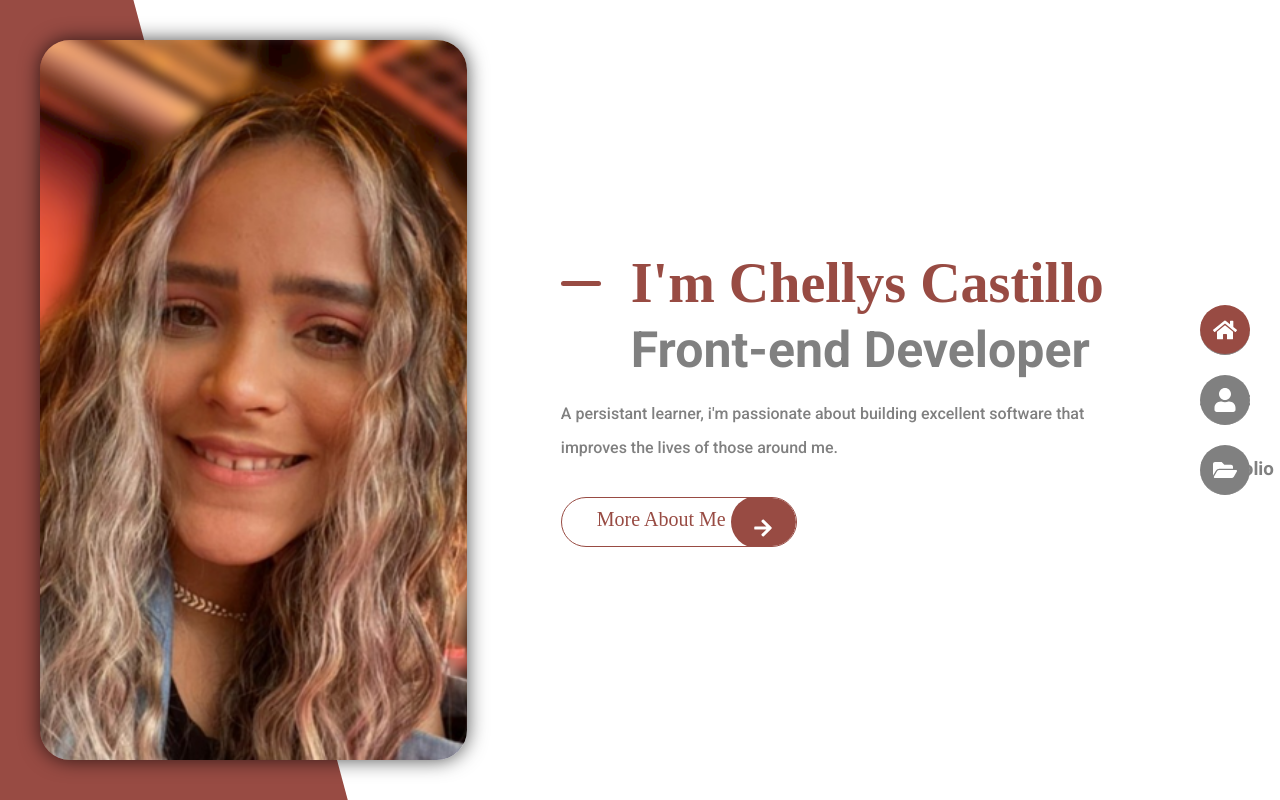
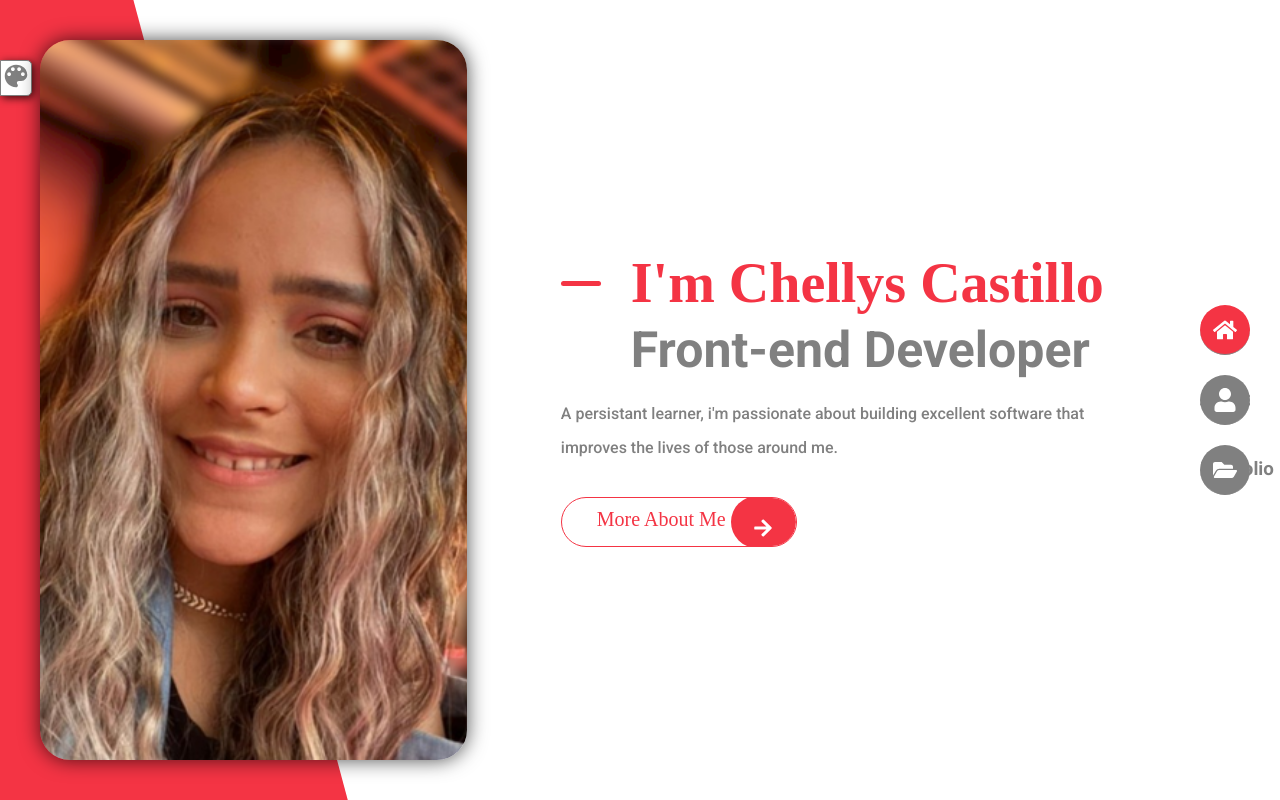
Before and after one commit to chellysA/my-Portfolio, a React (Vite) app: page / in a window 1280 px wide. Built offline with nearby package versions, Linux system fonts and the light colour scheme; a web font is replaced by a local one.

Commit message:
feat: theme done

```diff
--- a/src/App.css
+++ b/src/App.css
@@ -1,7 +1,7 @@
 @import url('https://fonts.googleapis.com/css2?family=Fasthand&family=Roboto:wght@300;400;500;700&display=swap');
 
 :root {
-  --first-color: #984b43;
+  --first-color: #f43444;
   --title-color: #444647;
   --text-color: grey;
   --text-white: white;
@@ -23,6 +23,43 @@
   --weight-800: 800;
 }
 
+body.aqua {
+  --first-color: #08fcd4;
+}
+body.purple {
+  --first-color: #b44cb4;
+}
+body.blue {
+  --first-color: #04a4fc;
+}
+body.green {
+  --first-color: #acfc04;
+}
+body.yellow {
+  --first-color: #fccc04;
+}
+body.red {
+  --first-color: #f43444;
+}
+body.pastelAqua {
+  --first-color: #a4d4cc;
+}
+body.pastelPurple {
+  --first-color: #d4b4d4;
+}
+body.pastelGreen {
+  --first-color: #dcf48c;
+}
+body.pastelRed {
+  --first-color: #fc7454;
+}
+
+body.pastelYellow {
+  --first-color: #fcdc74;
+}
+body.pastelBlue {
+  --first-color: #b4ccdc;
+}
 * {
   margin: 0;
   padding: 0;
--- a/src/App.jsx
+++ b/src/App.jsx
@@ -3,11 +3,13 @@ import './App.css';
 import NavBar from './components/NavBar';
 import React from 'react';
 import Routes from './root/Routes';
+import Theme from './components/Theme';
 
 function App() {
   return (
     <Router>
       <NavBar />
+      <Theme />
       <Routes />
     </Router>
   );
--- a/src/components/Theme/Theme.css
+++ b/src/components/Theme/Theme.css
@@ -0,0 +1,33 @@
+.theme__container {
+  width: 80%;
+  height: 80%;
+  background-color: var(--body-color);
+  grid-template-columns: repeat(4, 1fr);
+  margin-inline: auto;
+  place-items: center;
+}
+.theme__title {
+  color: var(--text-color);
+  font-size: var(--h2-font-size);
+  text-align: center;
+}
+.span__color {
+  color: var(--first-color);
+}
+.toggle__theme {
+  position: fixed;
+  z-index: 1;
+  background-color: var(--body-color);
+  top: 60px;
+  border-radius: 0px 5px 5px 0px;
+  border: 1px solid var(--text-color);
+  box-shadow: rgba(0, 0, 0, 0.75) 2px 2px 9px 0px;
+}
+.toggle__theme:hover .icon {
+  color: var(--first-color);
+}
+.icon {
+  width: 30px;
+  height: 30px;
+  color: var(--text-color);
+}
--- a/src/components/Theme/index.jsx
+++ b/src/components/Theme/index.jsx
@@ -1,18 +1,40 @@
-import React from 'react';
+import React, { useState } from 'react';
 import './Theme.css';
-import theme from '../../constants/theme';
+import { themes } from '../../constants/themes';
+import { IoMdColorPalette } from 'react-icons/io';
+import Modal from '../Modal';
 
 const Theme = () => {
+  const [modal, setModal] = useState(false);
+
+  const toggleModal = () => {
+    setModal(!modal);
+  };
+  const selectColor = (color) => {
+    console.log(document.querySelector('body'));
+    document.querySelector('body').className = '';
+    document.querySelector('body').classList.add(color);
+  };
   return (
-    <div className="theme__container">
-      {theme.map(({ id, img, color }, index) => {
-        return (
-          <div key={index}>
-            <img src={img} alt={color} className="color__box" />
-          </div>
-        );
-      })}
-    </div>
+    <>
+      <div className="toggle__theme" onClick={toggleModal}>
+        <IoMdColorPalette className="icon" />
+      </div>
+      <Modal isOpen={modal} onClose={toggleModal}>
+        <h2 className="theme__title">
+          Choose a <span className="span__color">color</span>
+        </h2>
+        <div className="theme__container grid">
+          {themes.map(({ img, color }, index) => {
+            return (
+              <div key={index} onClick={() => selectColor(color)}>
+                <img src={img} alt={color} />
+              </div>
+            );
+          })}
+        </div>
+      </Modal>
+    </>
   );
 };
 export default Theme;
--- a/src/constants/theme.jsx
+++ b/src/constants/themes.jsx
@@ -11,17 +11,17 @@ import pRed from '../assets/paleta-de-colores/pRed.png';
 import pYellow from '../assets/paleta-de-colores/pYellow.png';
 import pPurple from '../assets/paleta-de-colores/pPurple.png';
 
-export const theme = [
-  { id: 1, img: aquamarine, color: 'aquemarine' },
+export const themes = [
+  { id: 1, img: aquamarine, color: 'aqua' },
   { id: 2, img: blue, color: 'blue' },
   { id: 3, img: green, color: 'green' },
   { id: 4, img: red, color: 'red' },
   { id: 5, img: yellow, color: 'yellow' },
   { id: 6, img: purple, color: 'purple' },
-  { id: 7, img: pAquamarine, color: 'pastel Aquamrine' },
-  { id: 8, img: pBlue, color: 'pastel Blue' },
-  { id: 9, img: pGreen, color: 'pastel Green' },
-  { id: 10, img: pRed, color: 'pastel Red' },
-  { id: 11, img: pYellow, color: 'pastel Yellow' },
-  { id: 12, img: pPurple, color: 'pastel Purple' },
+  { id: 7, img: pAquamarine, color: 'pastelAqua' },
+  { id: 8, img: pBlue, color: 'pastelBlue' },
+  { id: 9, img: pGreen, color: 'pastelGreen' },
+  { id: 10, img: pRed, color: 'pastelRed' },
+  { id: 11, img: pYellow, color: 'pastelYellow' },
+  { id: 12, img: pPurple, color: 'pastelPurple' },
 ];
```
Also changed, not shown: src/components/ThemeItem/ThemeItem.css (deleted), src/components/ThemeItem/index.jsx (deleted).
